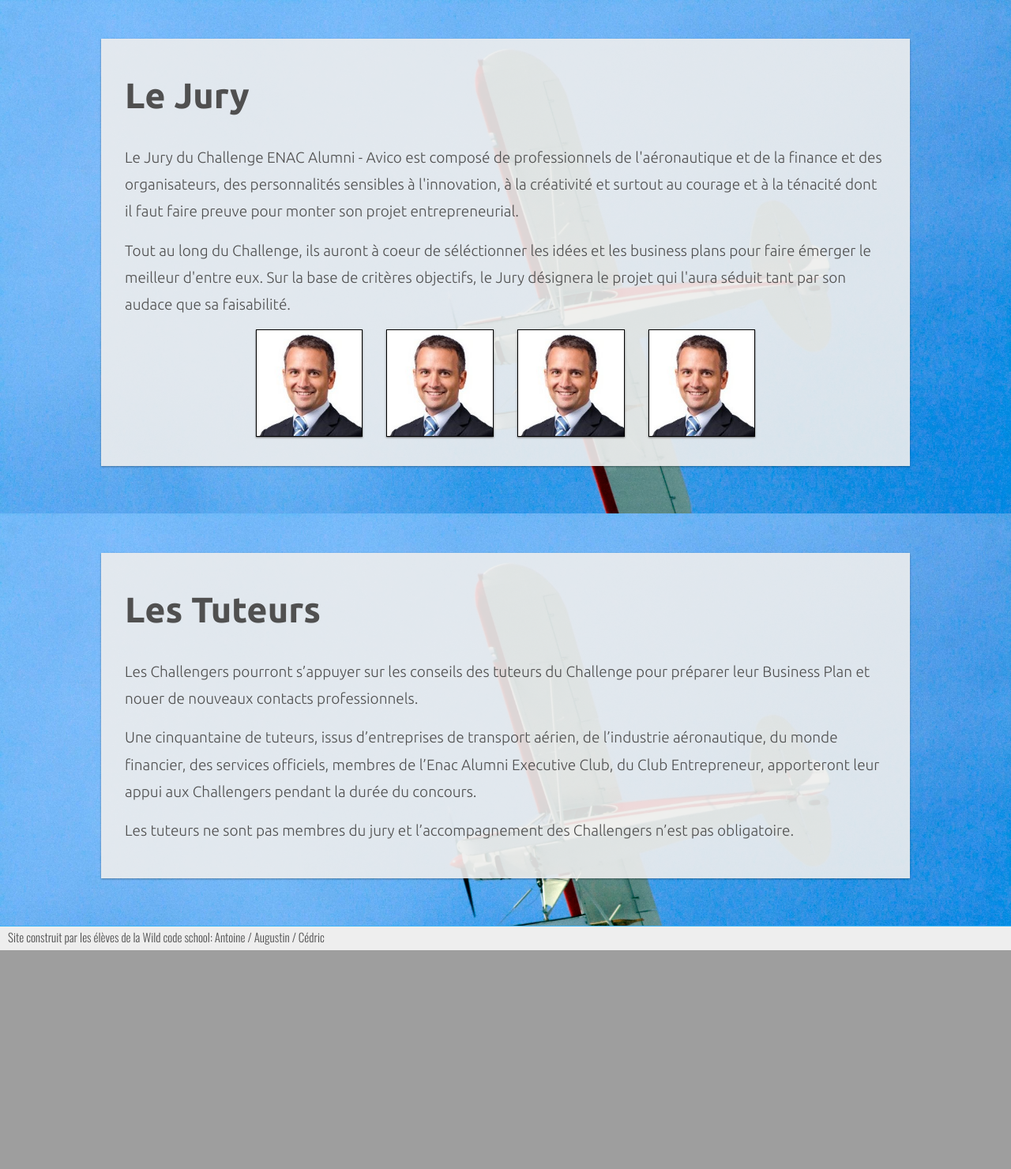
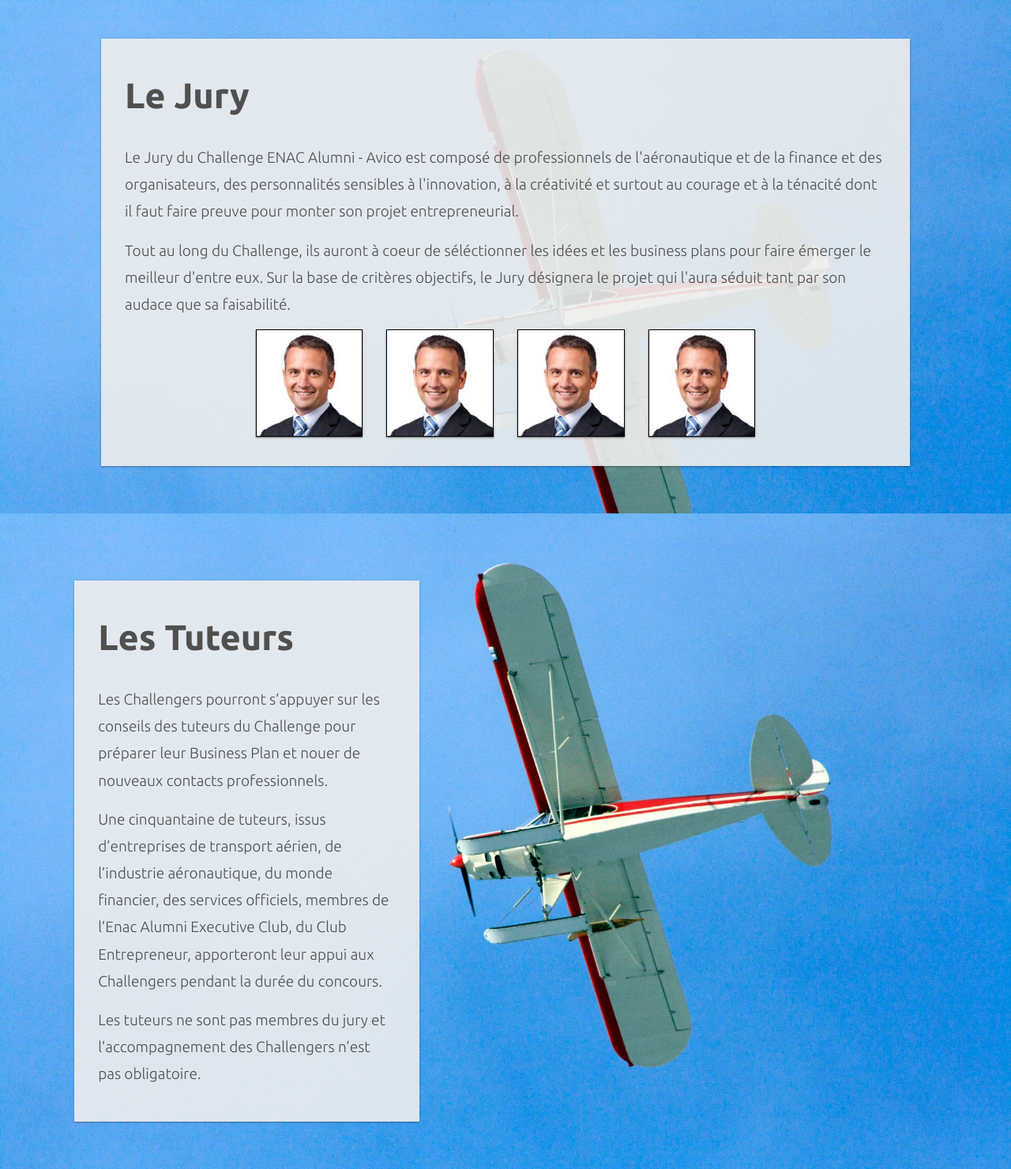
Before and after one commit to AntoineVincent/enac2, a PHP site: page / in a window 1280 px wide. Shown: the part 1614-3094 px from the top of the page at 79% size. Before the commit the page ends 2817 px from the top, so only its background shows below. Run offline with PHP 8.4, Linux system fonts and the light colour scheme; some libraries are stand-ins or nearby versions.

Commit message:
refonte tuteur

```diff
--- a/css/style.css
+++ b/css/style.css
@@ -169,6 +169,11 @@ section.bg-avion{
 
 .jumbotron p {
   font-size:19px;
+}
+.tute {
+  margin: 0 auto;
+  padding: 0 30px;
+  margin-top:25px;
 }
 /* debut de l'onglet contact*/
 .conteneurcontact
--- a/index.php
+++ b/index.php
@@ -128,7 +128,9 @@
         </section>
         <div id="tuteur"></div>
         <section class="bg-avion"> <!--============== Section Tuteur ================-->
-            <div class="container jumbotron">
+           <div class="row">
+            <div class="col-xs-1"></div>
+            <div class="col-xs-4 tute jumbotron">
                 <br/>
                 <h1>Les Tuteurs</h1>
                 <br/>
@@ -137,6 +139,8 @@
                 <p>Les tuteurs ne sont pas membres du jury et l’accompagnement des Challengers n’est pas obligatoire. </p>
                 <br/>
             </div>
+            <div class="col-xs-8"></div>
+           </div>
         </section>
     </div>
 <!-- #main -->
```
